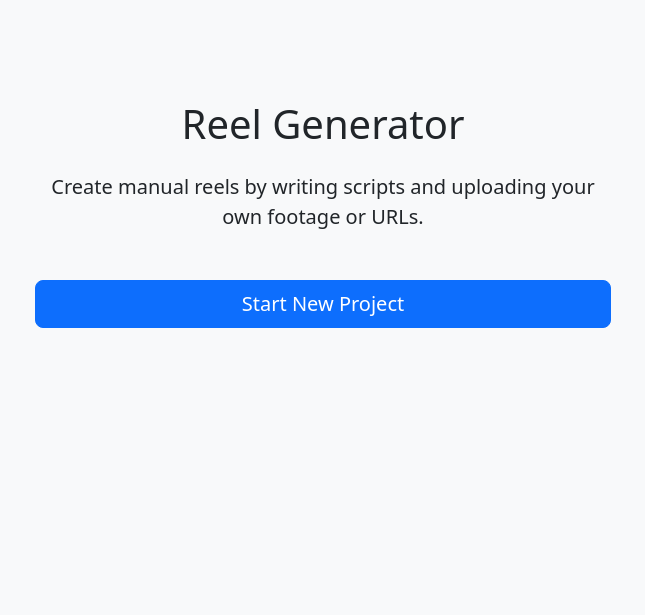
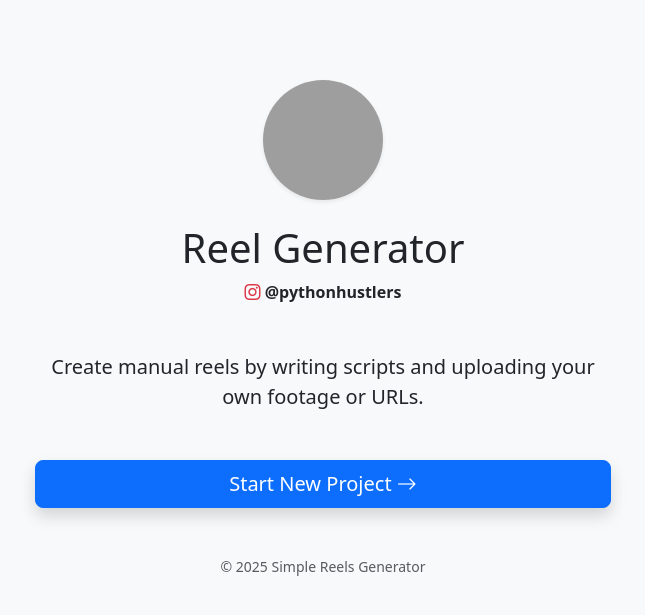
Before and after one commit to auksasful/Simple-Reels-Generator-Python-Hustlers, a Flask app: page / in a window 1280 px wide. Shown: the top 615 px of the page, without its empty margins (317-962 px from the left). Run offline with Flask 3, Linux system fonts and the light colour scheme; grey boxes are pictures that could not be loaded.

Commit message:
File saving sanitation

```diff
--- a/app.py
+++ b/app.py
@@ -10,6 +10,7 @@ from config import Config
 import base64
 from fish_audio_sdk import Session, TTSRequest
 from azure.storage.blob import BlobServiceClient, ContentSettings
+import time
 
 from moviepy.config import change_settings
 if os.path.exists("/usr/bin/magick"):
@@ -95,6 +96,32 @@ def get_next_project_name(base_name="manual_project"):
         if not os.path.exists(os.path.join(PROJECTS_FOLDER, new_name)):
             return new_name
         counter += 1
+
+def cleanup_directory(folder_path, max_age_hours=0):
+    """
+    Deletes files in folder_path.
+    - If max_age_hours == 0: Deletes ALL files (Start Fresh).
+    - If max_age_hours > 0: Deletes only files older than that age (Maintenance).
+    """
+    if not os.path.exists(folder_path):
+        return
+
+    current_time = time.time()
+    age_seconds = max_age_hours * 3600
+
+    print(f"Running cleanup on {folder_path} (Max age: {max_age_hours} hours)...")
+
+    for filename in os.listdir(folder_path):
+        file_path = os.path.join(folder_path, filename)
+        try:
+            if os.path.isfile(file_path):
+                file_mod_time = os.path.getmtime(file_path)
+                # Check if file is older than the limit (or if limit is 0)
+                if max_age_hours == 0 or (current_time - file_mod_time) > age_seconds:
+                    os.remove(file_path)
+                    print(f"Deleted: {filename}")
+        except Exception as e:
+            print(f"Error deleting {filename}: {e}")
 
 def clean_text_for_folder(text):
     import re
@@ -188,18 +215,38 @@ def clean_text_for_folder(text):
 
 @app.route('/reset')
 def reset_project():
-    """Clears session and redirects to home to start fresh."""
+    """Clears session and wipes temporary user uploads to start fresh."""
+
+    # 1. Delete ALL files in static/uploads
+    cleanup_directory(app.config['UPLOAD_FOLDER'], max_age_hours=0)
+
+    # 2. Delete ALL files in data/bg_music
+    bg_music_folder = os.path.join(BASE_DIR, 'data', 'bg_music')
+    cleanup_directory(bg_music_folder, max_age_hours=0)
+
+    # 3. Clear Session
     session.clear()
+
+    flash("Project reset. Temporary files deleted.", "info")
     return redirect(url_for('step1'))
 
 @app.route('/', methods=['GET', 'POST'])
 def step1():
+    # --- Maintenance: Clean up abandoned files older than 24 hours ---
+    # This prevents the server from filling up if users just close the tab.
+    cleanup_directory(app.config['UPLOAD_FOLDER'], max_age_hours=24)
+    bg_music_folder = os.path.join(BASE_DIR, 'data', 'bg_music')
+    cleanup_directory(bg_music_folder, max_age_hours=24)
+    # ---------------------------------------------------------------
+
     if request.method == 'GET':
         session.pop('scripts', None)
-        session.pop('generated_videos', None) # Clear previous results
+        session.pop('generated_videos', None)
+
     if request.method == 'POST':
         session['scripts'] = {"video_1": [{"script": "", "media_type": "url", "media_source": ""}]}
         return redirect(url_for('step2'))
+
     return render_template('step1.html')
 
 @app.route('/step2', methods=['GET', 'POST'])
--- a/templates/step1.html
+++ b/templates/step1.html
@@ -4,22 +4,68 @@
     <meta charset="UTF-8">
     <meta name="viewport" content="width=device-width, initial-scale=1.0">
     <title>Step 1: Start Project</title>
+    <!-- Bootstrap CSS -->
     <link href="https://cdn.jsdelivr.net/npm/bootstrap@5.3.3/dist/css/bootstrap.min.css" rel="stylesheet">
+    <!-- Bootstrap Icons -->
+    <link rel="stylesheet" href="https://cdn.jsdelivr.net/npm/bootstrap-icons@1.11.3/font/bootstrap-icons.min.css">
     <style>
         body { background-color: #f8f9fa; }
-        .container { max-width: 600px; padding-top: 100px; }
+        .container { max-width: 600px; padding-top: 80px; }
+        .logo-placeholder {
+            width: 120px;
+            height: 120px;
+            background-color: #e9ecef;
+            border-radius: 50%;
+            display: inline-flex;
+            align-items: center;
+            justify-content: center;
+            color: #6c757d;
+            font-size: 1.5rem;
+            font-weight: bold;
+            border: 4px solid white;
+            box-shadow: 0 4px 6px rgba(0,0,0,0.1);
+        }
     </style>
 </head>
 <body>
     <div class="container text-center">
-        <h1 class="mb-4">Reel Generator</h1>
+
+        <!-- Logo Placeholder -->
+        <div class="mb-4">
+            <!-- You can replace this src with your actual logo file path later -->
+            <img src="{{ url_for('static', filename='logo.png') }}" alt="App Logo" class="rounded-circle shadow-sm" width="120" height="120">
+        </div>
+
+        <h1 class="mb-2">Reel Generator</h1>
+
+        <!-- Instagram Link -->
+        <p class="mb-5">
+            <a href="https://www.instagram.com/pythonhustlers/" target="_blank" class="text-decoration-none fw-bold text-dark link-offset-2 link-underline-opacity-25 link-underline-opacity-100-hover">
+                <i class="bi bi-instagram text-danger"></i> @pythonhustlers
+            </a>
+        </p>
+
         <p class="lead mb-5">Create manual reels by writing scripts and uploading your own footage or URLs.</p>
+
+        {% with messages = get_flashed_messages() %}
+            {% if messages %}
+                {% for message in messages %}
+                <div class="alert alert-info" role="alert"> {{ message }} </div>
+                {% endfor %}
+            {% endif %}
+        {% endwith %}
 
         <form method="post">
              <div class="d-grid gap-2">
-                <button type="submit" class="btn btn-primary btn-lg">Start New Project</button>
+                <button type="submit" class="btn btn-primary btn-lg shadow">Start New Project <i class="bi bi-arrow-right"></i></button>
              </div>
         </form>
+
+        <footer class="mt-5 text-muted small">
+            &copy; 2025 Simple Reels Generator
+        </footer>
     </div>
+
+    <script src="https://cdn.jsdelivr.net/npm/bootstrap@5.3.3/dist/js/bootstrap.bundle.min.js"></script>
 </body>
 </html>
```
